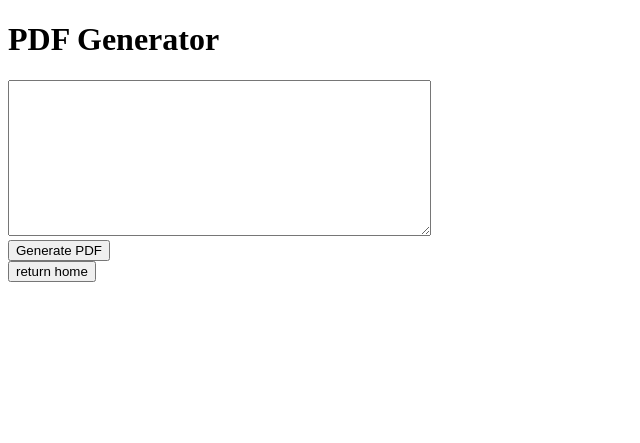
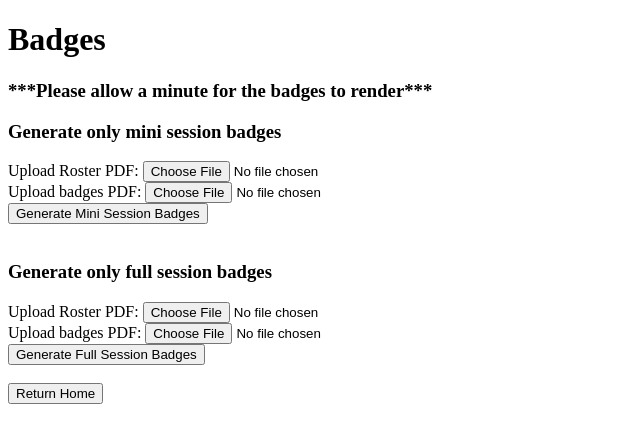
Before and after one commit to spatula1/certificates, a Flask app: page /badges in a window 1280 px wide. Shown: the top 443 px of the page, without its empty margins (0-640 px from the left). Run offline with Flask 3, Linux system fonts and the light colour scheme.

Commit message:
Update badges.html

```diff
--- a/templates/badges.html
+++ b/templates/badges.html
@@ -6,12 +6,46 @@
     <title>PDF Generator</title>
 </head>
 <body>
-    <h1>PDF Generator</h1>
-    <form action="makeDocs/badges.py" method="post">
-        <textarea name="classes" rows="10" cols="50"></textarea><br>
-        <button type="submit">Generate PDF</button>
+    <h1>Badges</h1>
+    <h3>***Please allow a minute for the badges to render***</h3>
+
+    <!--upload only mini classes-->
+    <h3>Generate only mini session badges</h3>
+    <form action="/upload-mini-badges" method="post" enctype="multipart/form-data">
+        <div>
+            <label for="roster">Upload Roster PDF:</label>
+            <input type="file" id="roster" name="roster" accept=".pdf" required>
+        </div>
+        <div>
+            <label for="badgeTemplate">Upload badges PDF:</label>
+            <input type="file" id="badgeTemplate" name="badgeTemplate" accept=".pdf" required>
+        </div>
+        <button type="submit">Generate Mini Session Badges</button>
     </form>
-    <button id ="returnHomeButton">return home</button>
+    <br>
+    <!--upload only full classes-->
+    <h3>Generate only full session badges</h3>
+    <form action="/upload-full-badges" method="post" enctype="multipart/form-data">
+        <div>
+            <label for="roster">Upload Roster PDF:</label>
+            <input type="file" id="roster" name="roster" accept=".pdf" required>
+        </div>
+        <div>
+            <label for="badgeTemplate">Upload badges PDF:</label>
+            <input type="file" id="badgeTemplate" name="badgeTemplate" accept=".pdf" required>
+        </div>
+        <button type="submit">Generate Full Session Badges</button>
+    </form>
+    <br>
+
+    <button id="returnHomeButton">Return Home</button>
+
+    <div id="download-link" style="display: none;">
+        <h2>Your download link:</h2>
+        <a id="download-url" href="#" target="_blank">Download Badges</a>
+    </div>
+
+    <div id="result"></div>
 
     <!-- Include the JavaScript file -->
     <script src="static/script.js"></script>
```
